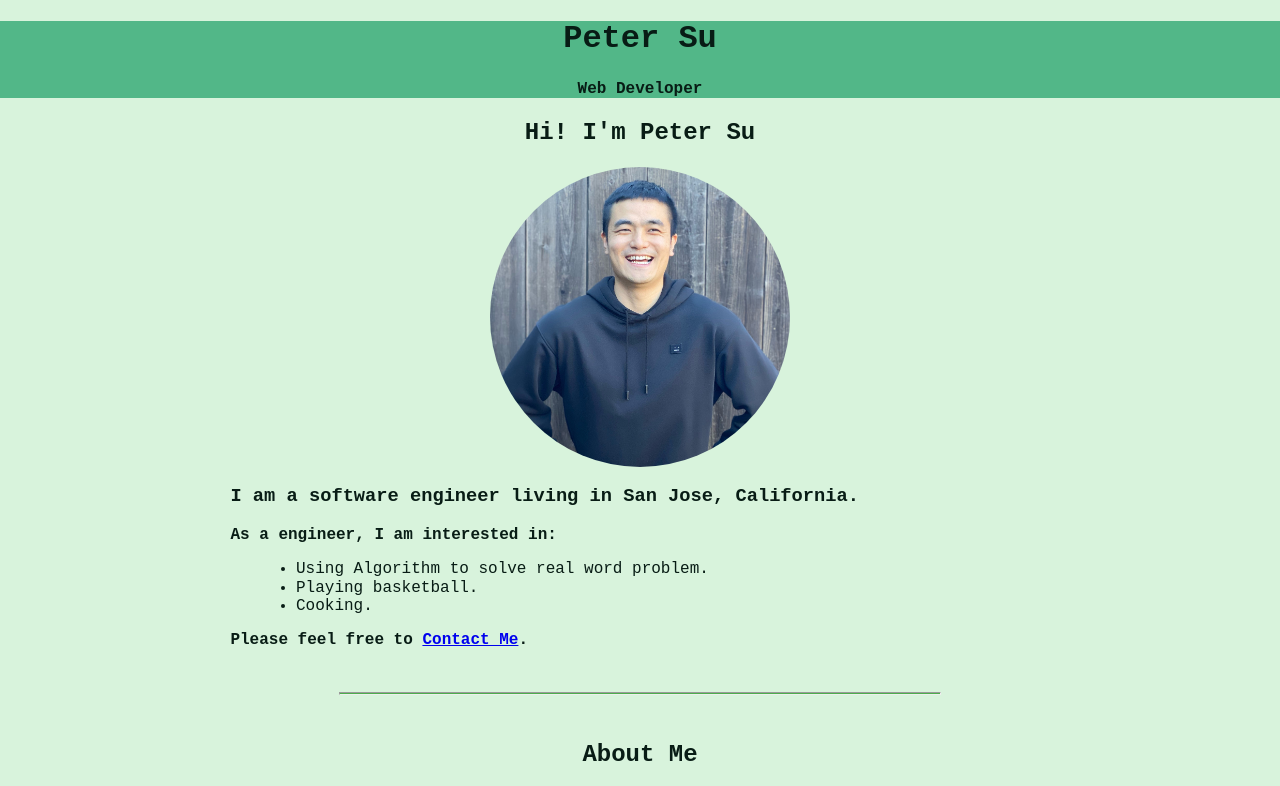
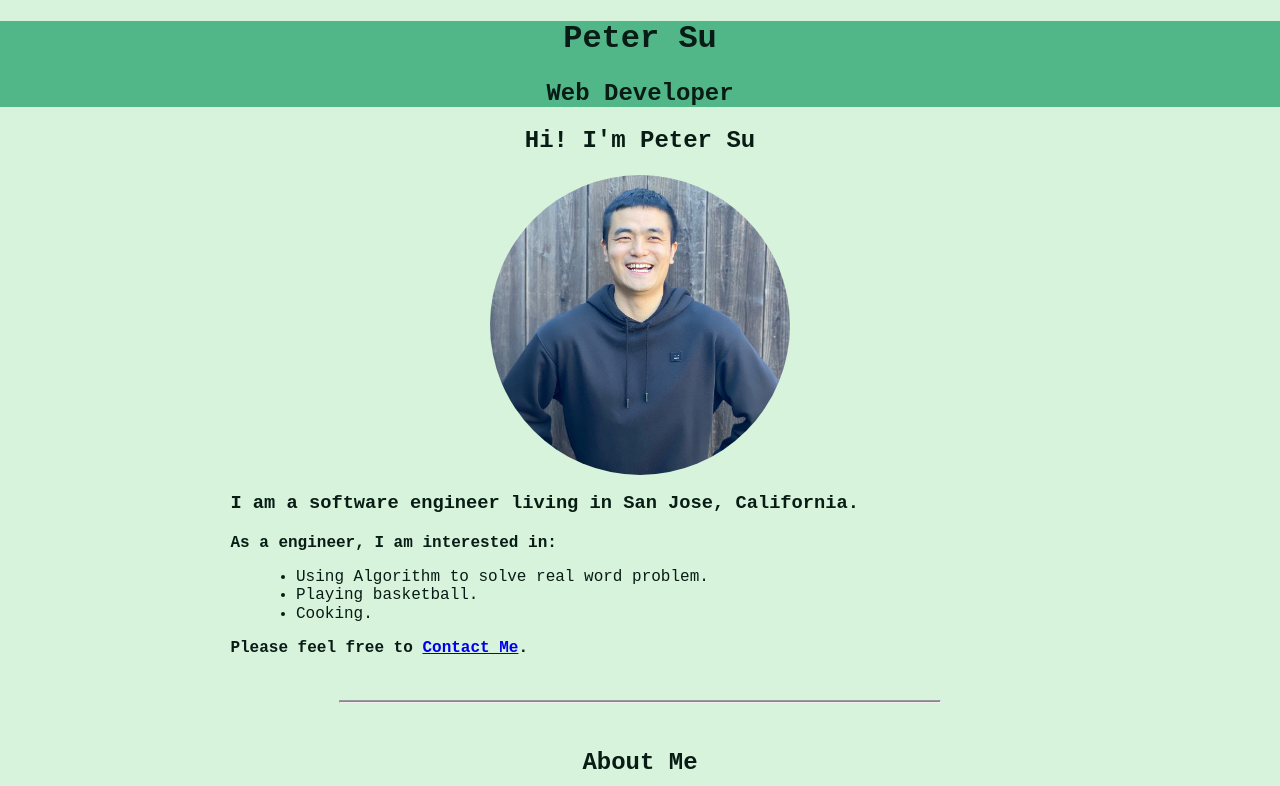
Before and after one commit to petersu116/first-protfolio, a plain HTML site: page index.html in a window 1280 px wide. Shown: the top 786 px of the page. Drawn offline with nearby package versions, Linux system fonts and the light colour scheme.

Commit message:
Update index.html

```diff
--- a/index.html
+++ b/index.html
@@ -23,7 +23,7 @@
 
         <header class="background text-base">
             <h1>Peter Su</h1>
-            <h4>Web Developer</h4>
+            <h2>Web Developer</h4>
         </header>
 
         <!--main part: consist three sections within one article element.-->
```
